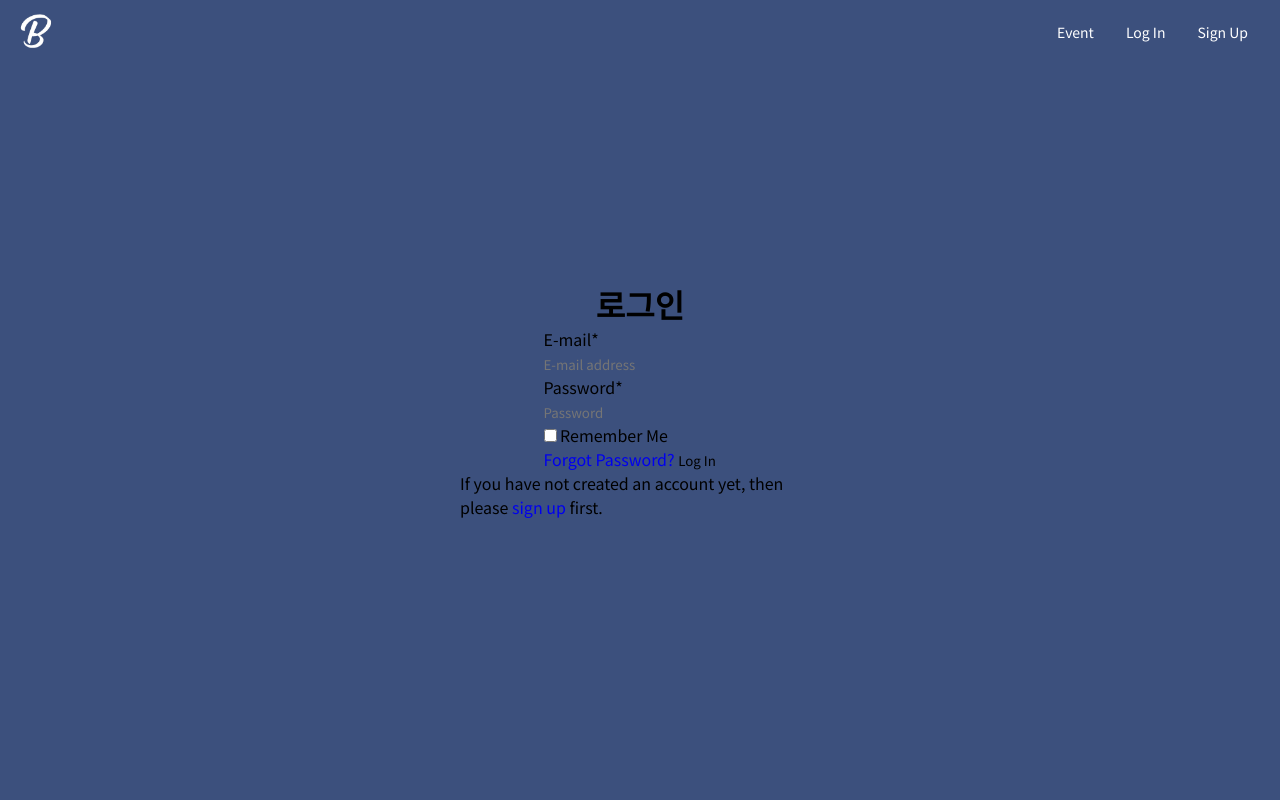
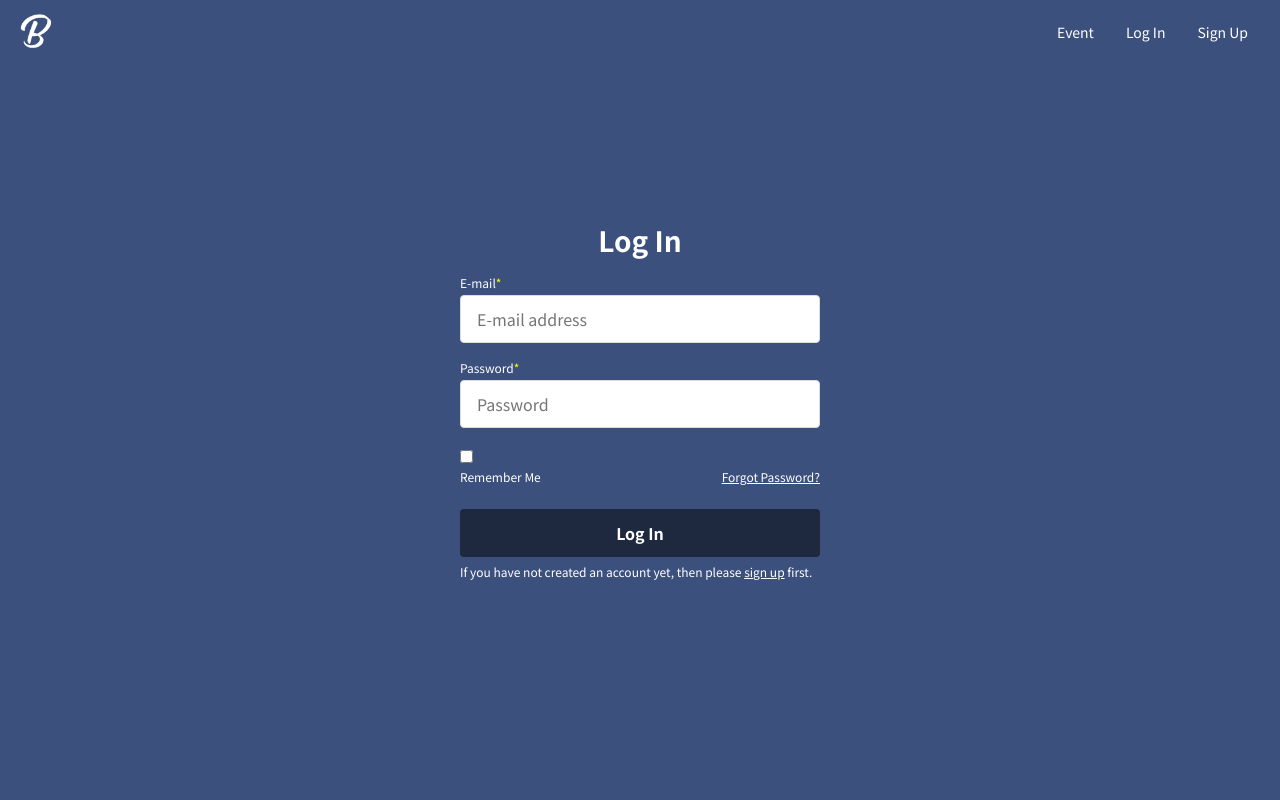
Before and after one commit to SELO77/django-template2, a Django app: page /accounts/login/ in a window 1280 px wide. Run offline with Django 3.2, Linux system fonts and the light colour scheme; some libraries are stand-ins or nearby versions.

Commit message:
<markup>: auth form page

```diff
--- a/bbakdoc/static/css/style.css
+++ b/bbakdoc/static/css/style.css
@@ -11,6 +11,12 @@ body {
 
 a {
   text-decoration: none; }
+
+fieldset {
+  border: 0; }
+
+legend {
+  display: none; }
 
 input,
 button {
@@ -38,7 +44,8 @@ button {
   border-color: #eed3d7;
   color: #b94a48; }
 
-.btn-solid-navy {
+.btn-solid-navy,
+.btn-primary {
   display: flex;
   justify-content: center;
   align-items: center;
@@ -48,10 +55,11 @@ button {
   font-size: 16px;
   font-weight: 700;
   transition: all 0.2s;
-  background-color: #0c1019;
+  background-color: #1e283f;
   color: #fff; }
   @media (any-hover: hover) {
-    .btn-solid-navy:hover {
+    .btn-solid-navy:hover,
+    .btn-primary:hover {
       background-color: #121826; } }
 
 .form-wrap {
@@ -62,13 +70,37 @@ button {
   margin: 0 auto;
   max-width: 360px;
   min-height: 100vh; }
-
-.form-label {
+  .form-wrap.auth-wrap {
+    color: #fff; }
+  .form-wrap form {
+    width: 100%; }
+  .form-wrap h1 {
+    margin-bottom: 0.5em;
+    font-size: 28px;
+    text-align: center; }
+  .form-wrap .txt-below-form {
+    margin-top: 0.5em;
+    width: 100%;
+    font-size: 12px; }
+  .form-wrap a:not(.btn) {
+    color: inherit;
+    text-decoration: underline; }
+  .form-wrap .form-group:not(:first-of-type) {
+    margin-top: 16px; }
+  .form-wrap label,
+  .form-wrap .form-label {
+    display: block;
+    margin-bottom: 4px;
     font-size: 12px;
-  font-weight: 700;
-  color: #222; }
-
-.form-input {
+    font-weight: 400; }
+    .form-wrap label .asteriskField,
+    .form-wrap .form-label .asteriskField {
+      color: yellow; }
+  .form-wrap input[type="text"],
+  .form-wrap input[type="email"],
+  .form-wrap input[type="password"],
+  .form-wrap input[type="number"],
+  .form-wrap .form-input {
     margin-top: 8px;
     padding: 0 16px;
     width: 100%;
@@ -77,8 +109,23 @@ button {
     border: 1px solid #ddd;
     background-color: #fff;
     font-size: 16px; }
-  .form-input:first-of-type {
+    .form-wrap input[type="text"]:first-of-type,
+    .form-wrap input[type="email"]:first-of-type,
+    .form-wrap input[type="password"]:first-of-type,
+    .form-wrap input[type="number"]:first-of-type,
+    .form-wrap .form-input:first-of-type {
       margin-top: 0; }
+  .form-wrap .form-area {
+    position: relative; }
+    .form-wrap .form-area .form-check-input {
+      margin-right: 2px; }
+    .form-wrap .form-area .link-forgot-pw {
+      position: absolute;
+      right: 0;
+      bottom: 0;
+      font-size: 12px; }
+  .form-wrap .btn {
+    margin-top: 24px; }
 
 .navbar {
   position: fixed;
@@ -129,3 +176,6 @@ button {
       transform: scaleY(0.8); }
   .main-page .btn-submit {
     margin-top: 24px; }
+
+.container {
+  padding: 64px 16px 60px; }
--- a/bbakdoc/static/sass/_reset.sass
+++ b/bbakdoc/static/sass/_reset.sass
@@ -12,6 +12,12 @@ body
 
 a
   text-decoration: none
+
+fieldset
+  border: 0
+
+legend
+  display: none
 
 input,
 button
--- a/bbakdoc/static/sass/components/_button.sass
+++ b/bbakdoc/static/sass/components/_button.sass
@@ -9,9 +9,10 @@
   font-weight: 700
   transition: all 0.2s
 
-.btn-solid-navy
+.btn-solid-navy,
+.btn-primary
   @include btn-default
-  background-color: mix(black, $primary, 80%)
+  background-color: mix(black, $primary, 50%)
   color: #fff
   @include hover
     background-color: mix(black, $primary, 70%)
--- a/bbakdoc/static/sass/components/_form.sass
+++ b/bbakdoc/static/sass/components/_form.sass
@@ -6,20 +6,67 @@
   margin: 0 auto
   max-width: 360px
   min-height: 100vh
+  &.auth-wrap
+    color: #fff
 
-.form-label
-  font-size: 12px
-  font-weight: 700
-  color: #222
+  form
+    width: 100%
 
-.form-input
-  margin-top: 8px
-  padding: 0 16px
-  width: 100%
-  height: 48px
-  border-radius: 4px
-  border: 1px solid #ddd
-  background-color: #fff
-  font-size: 16px
-  &:first-of-type
-    margin-top: 0
+  h1
+    margin-bottom: 0.5em
+    font-size: 28px
+    text-align: center
+
+  .txt-below-form
+    margin-top: 0.5em
+    width: 100%
+    font-size: 12px
+
+  a:not(.btn)
+    color: inherit
+    text-decoration: underline
+
+  .form-group:not(:first-of-type)
+    margin-top: 16px
+
+  label,
+  .form-label
+    display: block
+    margin-bottom: 4px
+    font-size: 12px
+    font-weight: 400
+
+    .asteriskField
+      color: yellow
+
+  input[type="text"],
+  input[type="email"],
+  input[type="password"],
+  input[type="number"],
+  .form-input
+    margin-top: 8px
+    padding: 0 16px
+    width: 100%
+    height: 48px
+    border-radius: 4px
+    border: 1px solid #ddd
+    background-color: #fff
+    font-size: 16px
+    &:first-of-type
+      margin-top: 0
+
+
+  .form-area
+    position: relative
+
+    .form-check-input
+      margin-right: 2px
+
+    .link-forgot-pw
+      position: absolute
+      right: 0
+      bottom: 0
+      font-size: 12px
+
+  .btn
+    margin-top: 24px
--- a/bbakdoc/static/sass/components/_nav.sass
+++ b/bbakdoc/static/sass/components/_nav.sass
@@ -7,7 +7,7 @@
   justify-content: space-between
   align-items: center
   padding: 0 16px
-  height: 64px
+  height: $nav-height
 
   .nav-home
     display: block
--- /dev/null
+++ b/bbakdoc/static/sass/pages/_page.sass
@@ -0,0 +1,2 @@
+.container
+  padding: $nav-height 16px 60px
--- a/bbakdoc/static/sass/style.sass
+++ b/bbakdoc/static/sass/style.sass
@@ -8,3 +8,4 @@
 @import "components/nav"
 
 @import "pages/main"
+@import "pages/page"
--- a/bbakdoc/static/sass/utils/_variable.sass
+++ b/bbakdoc/static/sass/utils/_variable.sass
@@ -1,4 +1,5 @@
 @import url('https://fonts.googleapis.com/css?family=Noto+Sans+KR:300,400,500,700&display=swap&subset=korean')
 
 $font-set: 'Noto Sans KR', sans-serif
+$nav-height: 64px
 $primary: #3C507D
--- a/bbakdoc/templates/account/base.html
+++ b/bbakdoc/templates/account/base.html
@@ -2,7 +2,7 @@
 {% block title %}{% block head_title %}{% endblock head_title %}{% endblock title %}
 
 {% block content %}
-  <div class="form-wrap">
+  <div class="form-wrap auth-wrap">
     {% block inner %}{% endblock %}
   </div>
 {% endblock %}
--- a/bbakdoc/templates/account/email.html
+++ b/bbakdoc/templates/account/email.html
@@ -15,7 +15,6 @@
 <form action="{% url 'account_email' %}" class="email_list" method="post">
   {% csrf_token %}
   <fieldset class="blockLabels">
-
     {% for emailaddress in user.emailaddress_set.all %}
     <div class="radio">
       <label for="email_radio_{{forloop.counter}}" class="{% if emailaddress.primary %}primary_email{%endif%}">
@@ -47,15 +46,12 @@
 
 {% endif %}
 
-
   <h2>{% trans "Add E-mail Address" %}</h2>
-
   <form method="post" action="{% url 'account_email' %}" class="add_email">
       {% csrf_token %}
       {{ form|crispy }}
       <button class="btn btn-primary" name="action_add" type="submit">{% trans "Add E-mail" %}</button>
   </form>
-
 {% endblock %}
 
 
--- a/bbakdoc/templates/account/login.html
+++ b/bbakdoc/templates/account/login.html
@@ -4,18 +4,20 @@
 {% load account socialaccount %}
 {% load crispy_forms_tags %}
 
-{% block head_title %}{% trans "로그인" %}{% endblock %}
+{% block head_title %}{% trans "Log In" %}{% endblock %}
 
 {% block inner %}
-  <h1>{% trans "로그인" %}</h1>
+  <h1>{% trans "Log In" %}</h1>
 
   <form class="login" method="POST" action="{% url 'account_login' %}">
-    {% csrf_token %}
-    {{ form|crispy }}
-    {% if redirect_field_value %}
-    <input type="hidden" name="{{ redirect_field_name }}" value="{{ redirect_field_value }}" />
-    {% endif %}
-    <a class="button secondaryAction" href="{% url 'account_reset_password' %}">{% trans "Forgot Password?" %}</a>
+    <div class="form-area">
+      {% csrf_token %}
+      {{ form|crispy }}
+      {% if redirect_field_value %}
+      <input type="hidden" name="{{ redirect_field_name }}" value="{{ redirect_field_value }}" />
+      {% endif %}
+      <a class="link-forgot-pw secondaryAction" href="{% url 'account_reset_password' %}">{% trans "Forgot Password?" %}</a>
+    </div>
     <button class="primaryAction btn btn-primary" type="submit">{% trans "Log In" %}</button>
   </form>
 
@@ -36,7 +38,7 @@
     {% include "socialaccount/snippets/login_extra.html" %}
 
     {% else %}
-    <p>{% blocktrans %}If you have not created an account yet, then please
+    <p class="txt-below-form">{% blocktrans %}If you have not created an account yet, then please
     <a href="{{ signup_url }}">sign up</a> first.{% endblocktrans %}</p>
   {% endif %}
 {% endblock %}
```
Also changed, not shown: bbakdoc/templates/account/signup.html (+4 -3 lines), bbakdoc/templates/users/user_detail.html (+1 -15 lines), bbakdoc/templates/users/user_form.html (+8 -10 lines). Lines whose indentation alone changed are shown as unchanged.
